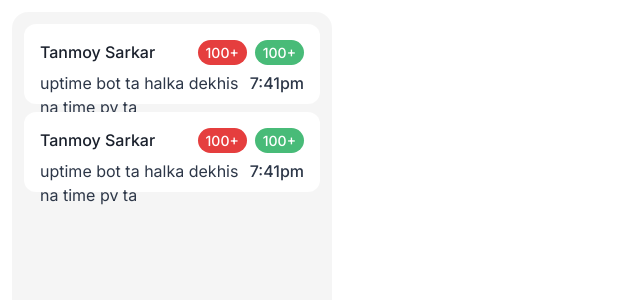
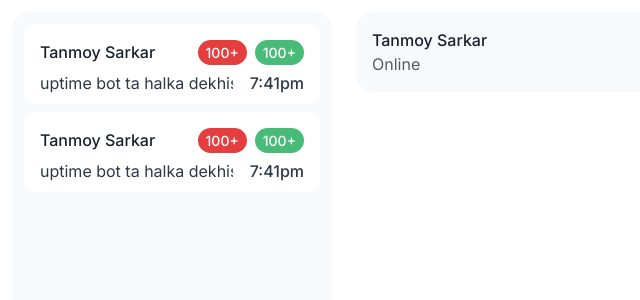
Before and after one commit to tanmoysrt/ReplChat, a Next.js app in the folder frontend/: page / in a window 1280 px wide. Shown: the top 300 px of the page, without its empty margins (0-640 px from the left). Built offline with nearby package versions, Linux system fonts and the light colour scheme.

Commit message:
chatheader added

```diff
--- a/frontend/src/components/ChatList.jsx
+++ b/frontend/src/components/ChatList.jsx
@@ -10,7 +10,7 @@ export default function ChatList() {
                 "lg": "25vw"
             }}
             h="100%"
-            bg="blackAlpha.50"
+            bg="gray.50"
             borderRadius={16}
             p={3}
         >
--- /dev/null
+++ b/frontend/src/components/ChatScreen.jsx
@@ -0,0 +1,14 @@
+import { Box } from "@chakra-ui/react";
+import ChatHeader from "./chatHeader";
+
+export default function ChatScreen(){
+    return(
+        <Box
+            w="full"
+            h="full"
+            bg="white"
+        >
+            <ChatHeader />
+        </Box>
+    );
+}
--- a/frontend/src/components/chatCard.jsx
+++ b/frontend/src/components/chatCard.jsx
@@ -20,8 +20,8 @@ export default function ChatCard(){
                     <Box bg="green.400" color="white" px="2" py="0.5" borderRadius="full" fontWeight="medium" fontSize="sm">100+</Box>
                 </Flex>
             </Flex>
-            <Flex direction="row" justifyContent="space-between" mt="1.5">
-                <Text fontWeight="normal" fontSize="md" color="gray.700">uptime bot ta halka dekhis na time pv ta</Text>
+            <Flex direction="row" justifyContent="space-between" mt="1.5" gap="2">
+                <Text fontWeight="normal" fontSize="md" color="gray.700" textOverflow="clip" overflow="hidden" whiteSpace="nowrap">uptime bot ta halka dekhis na time pv ta</Text>
                 <Text fontWeight="medium" fontSize="md" color="gray.700">&nbsp;&nbsp;7:41pm</Text>
             </Flex>
         </Box>
--- /dev/null
+++ b/frontend/src/components/chatHeader.jsx
@@ -0,0 +1,10 @@
+import { Flex, Text } from "@chakra-ui/react";
+
+export default function ChatHeader(){
+    return(
+        <Flex p={4} direction="column" width="full" bg="gray.50" borderRadius="16">
+            <Text fontWeight="medium">Tanmoy Sarkar</Text>
+            <Text color="blackAlpha.700">Online</Text>
+        </Flex>
+    );
+}
--- a/frontend/src/pages/index.js
+++ b/frontend/src/pages/index.js
@@ -1,13 +1,15 @@
 import ChatList from '@/components/ChatList'
-import { Box } from '@chakra-ui/react'
+import ChatScreen from '@/components/ChatScreen'
+import { Box, Flex } from '@chakra-ui/react'
 import Head from 'next/head'
 import Image from 'next/image'
 
 
 export default function Home() {
   return (
-    <Box p={3} h="100vh">
+    <Flex p={3} h="100vh" gap="6">
       <ChatList/>
-    </Box>
+      <ChatScreen />
+    </Flex>
   )
 }
```
